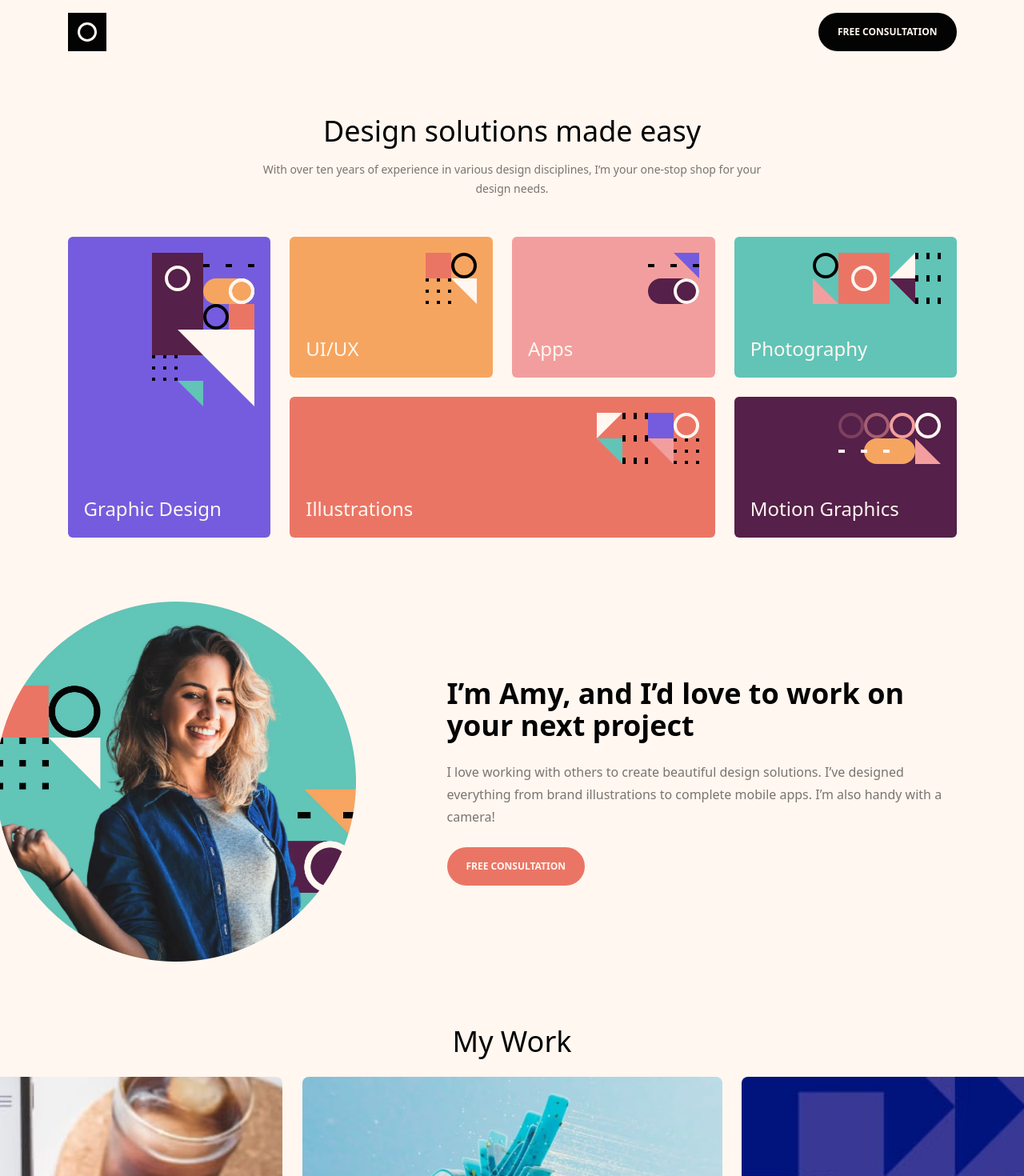
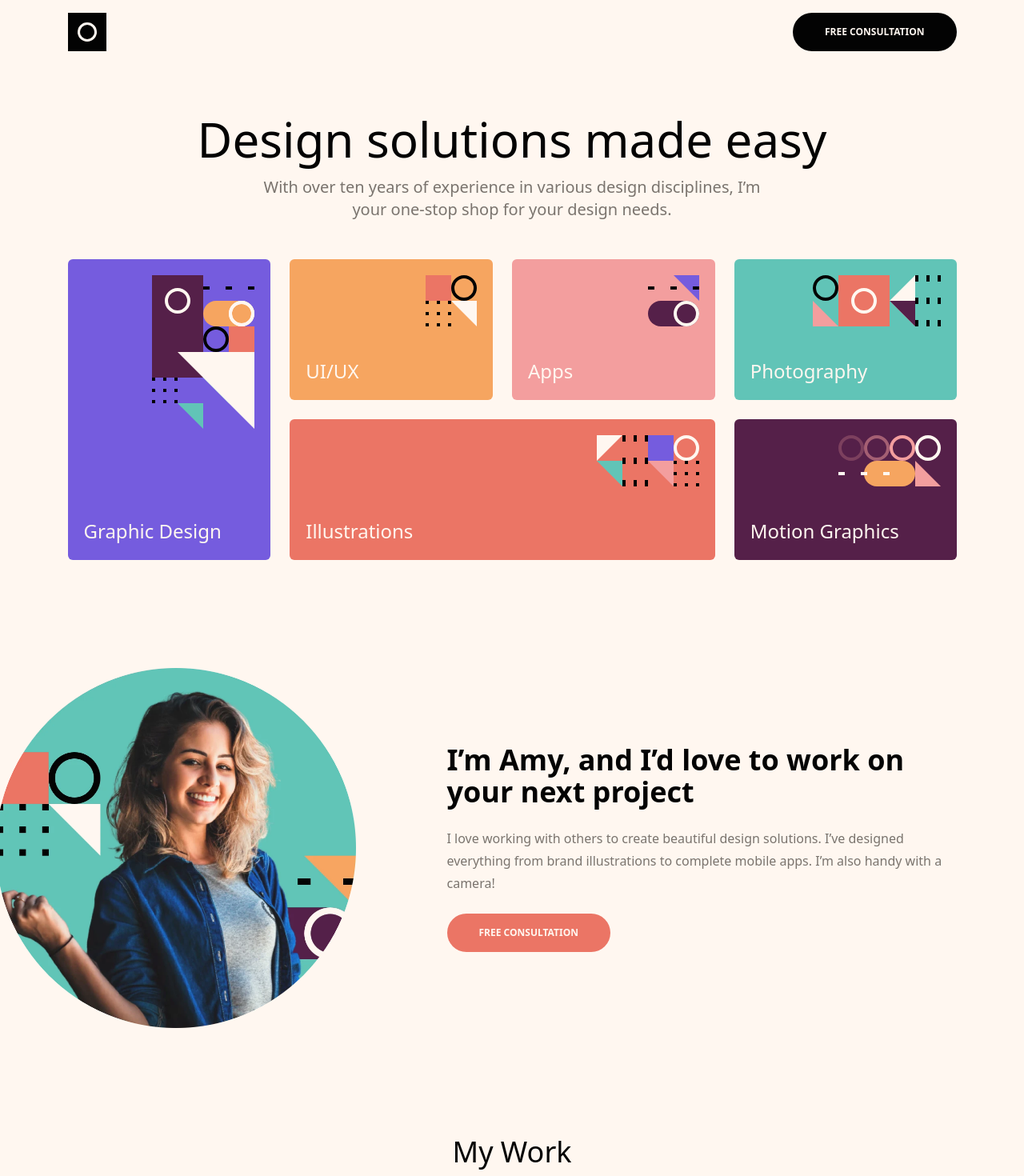
Before and after one commit to DanK1368/single-page-design-portfolio, a React (Create React App) app: page / in a window 1280 px wide. Shown: the top 1470 px of the page at 80% size. Built offline with nearby package versions, Linux system fonts and the light colour scheme.

Commit message:
layouts adjusted for different screen sizes

```diff
--- a/src/components/About.js
+++ b/src/components/About.js
@@ -8,7 +8,7 @@ const About = () => {
     <InView threshold={0.25}>
       {({ ref, inView }) => (
         <motion.section
-          className=" min-h-screen flex flex-col justify-center items-center gap-6 text-center md:flex-row md:my-20 md:min-h-0"
+          className=" min-h-screen flex flex-col justify-center items-center gap-6 text-center md:flex-row md:my-20 lg:min-h-[70vh]"
           ref={ref}
           initial={{ opacity: 0 }}
           animate={inView ? { opacity: 1 } : { opacity: 0 }}
--- a/src/components/Intro.js
+++ b/src/components/Intro.js
@@ -1,10 +1,10 @@
 const Intro = () => {
   return (
     <section className=" pt-4 flex flex-col justify-center items-center gap-4 my-12 ">
-      <h1 className=" text-4xl text-center text-base-100 font-medium">
+      <h1 className=" text-4xl text-center text-base-100 font-medium md:text-6xl">
         Design solutions made easy
       </h1>
-      <p className=" px-6 text-center text-md text-sm font-light text-neutral-content leading-6 md:max-w-2xl ">
+      <p className=" px-6 text-center text-md font-light text-neutral-content leading-6 md:max-w-2xl md:text-lg lg:text-xl">
         With over ten years of experience in various design disciplines, I’m
         your one-stop shop for your design needs.
       </p>
--- a/src/components/shared/Button.js
+++ b/src/components/shared/Button.js
@@ -2,7 +2,7 @@ export const Button = ({ bgColor }) => {
   return (
     <button
       className={`${bgColor} btn border-none  text-neutral rounded-full text-xs
-      px-6 hover:bg-primary hover:border-none transition-all ease-in delay-[50]`}
+      px-6 hover:bg-primary hover:border-none transition-all ease-in delay-[50] lg:px-10`}
     >
       Free Consultation
     </button>
```
